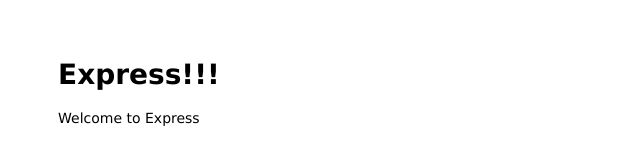
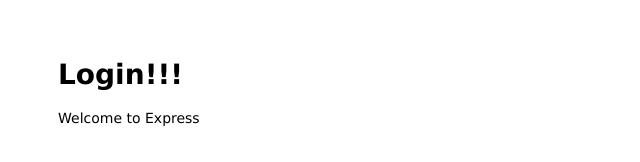
Before and after one commit to beamingboy/Covid19Application, a website: page public/index.html in a window 1280 px wide. Shown: the whole page, without its empty margins (0-640 px from the left). Drawn offline with Linux system fonts and the light colour scheme.

Commit message:
expr to login

```diff
--- a/public/index.html
+++ b/public/index.html
@@ -6,7 +6,7 @@
 </head>
 
 <body>
-  <h1>Express!!!</h1>
+  <h1>Login!!!</h1>
   <p>Welcome to Express</p>
 </body>
 
```
